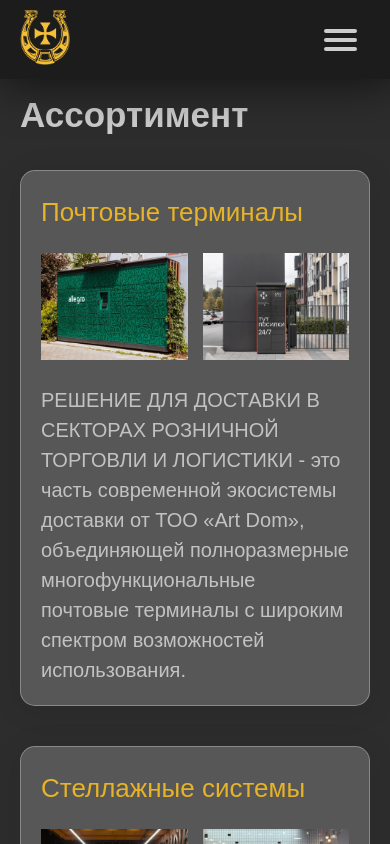
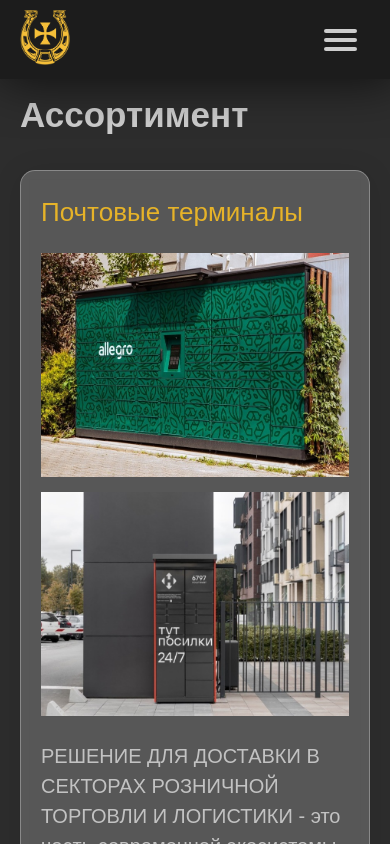
Before and after one commit to neprostostas/artdom, a Vue app: page /#/products in a window 390 px wide. Shown: the top 844 px of the page. Built offline with nearby package versions, Linux system fonts and the light colour scheme.

Commit message:
fixed grid images

```diff
--- a/src/pages/Products.vue
+++ b/src/pages/Products.vue
@@ -174,4 +174,11 @@ export default {
   }
 }
 
+@media screen and (max-width: 600px) {
+  .imageGroupTwo {
+    grid-template-columns: auto;
+    gap: 15px;
+  }
+}
+
 </style>
```
